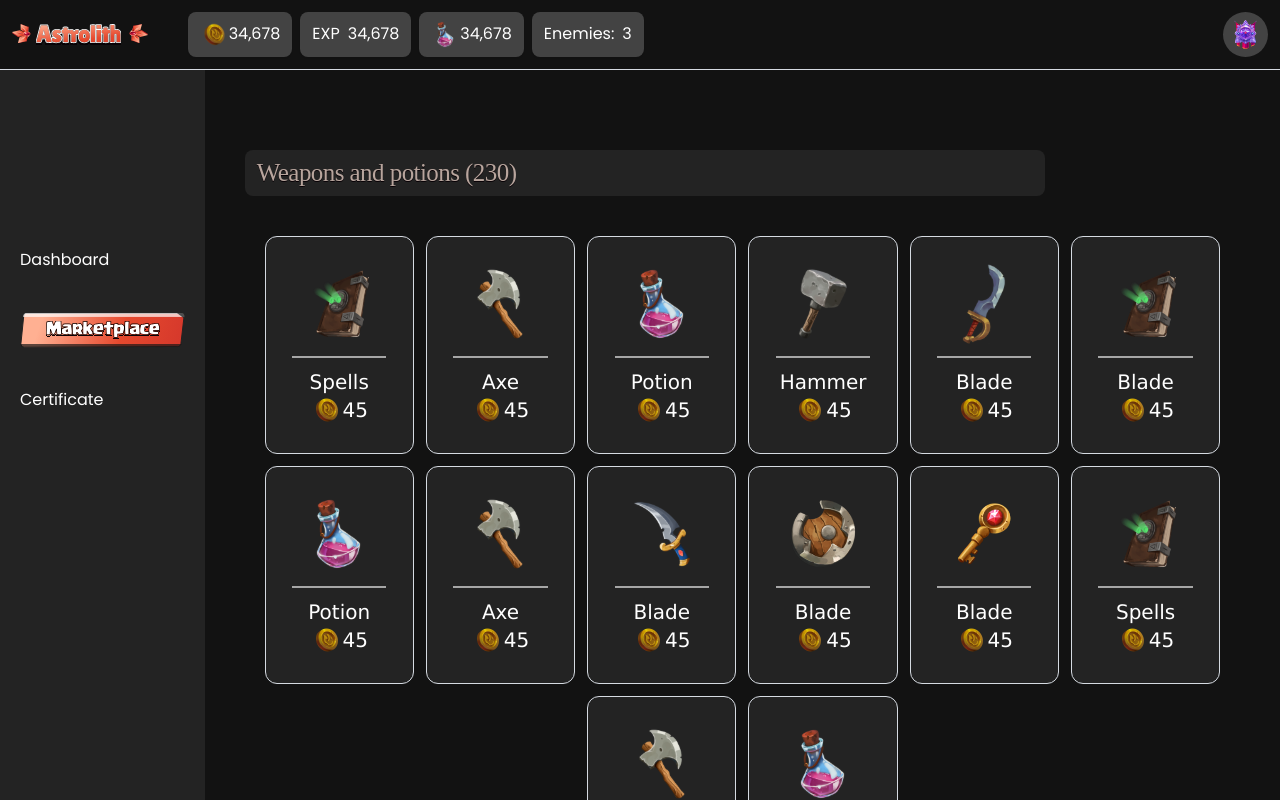
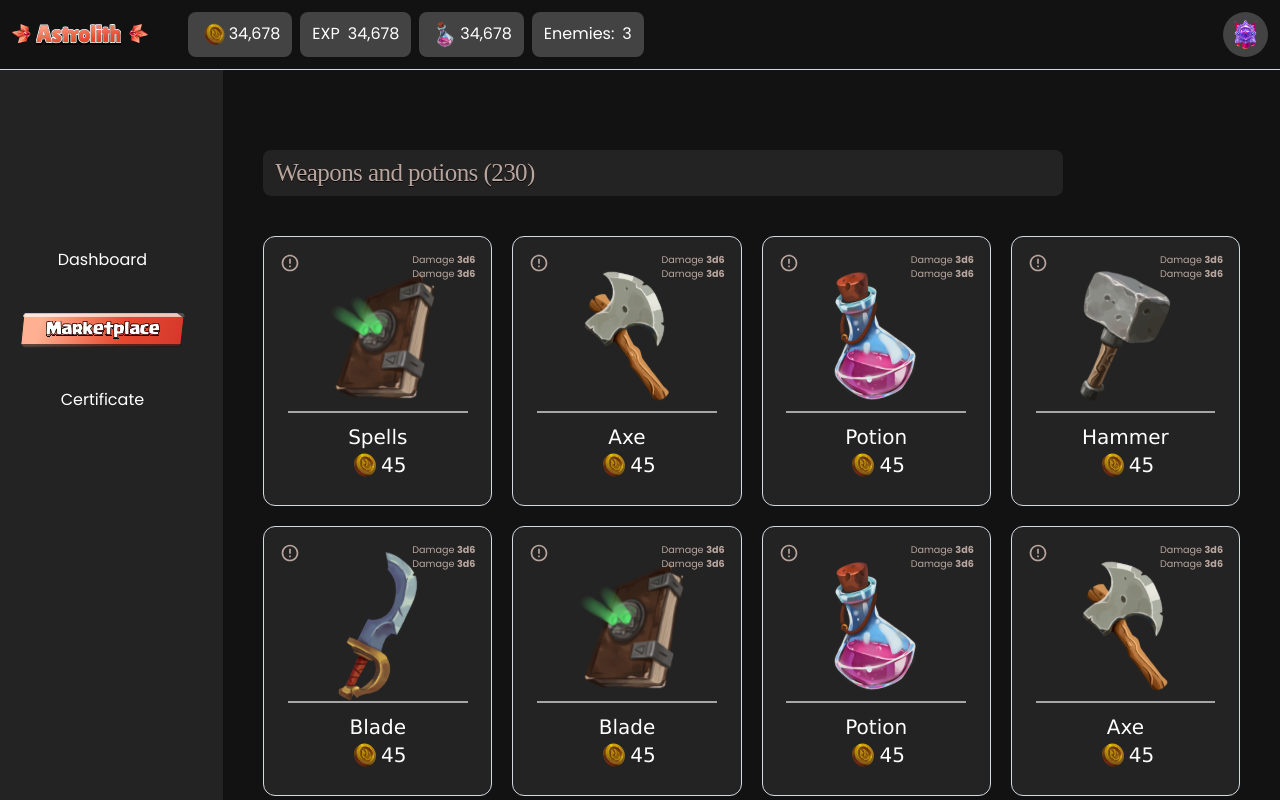
Before and after one commit to Astrolith-Unleash-the-Programmer-in-You/astrolith-frontend, a React (Vite) app: page /dashboard in a window 1280 px wide. Shown: the top 800 px of the page. Built offline with nearby package versions, Linux system fonts and the light colour scheme; no server answers.

Commit message:
done with marketplace

```diff
--- a/package.json
+++ b/package.json
@@ -17,6 +17,7 @@
     "framer-motion": "^10.16.16",
     "react": "^18.2.0",
     "react-dom": "^18.2.0",
+    "react-icons": "^4.12.0",
     "react-router-dom": "^6.21.0",
     "swiper": "^11.0.5",
     "three": "^0.159.0"
--- a/src/components/Dashboard/DashbordNavbar.jsx
+++ b/src/components/Dashboard/DashbordNavbar.jsx
@@ -4,7 +4,7 @@ import { Link } from "react-router-dom";
 
 const DashbordNavbar = () => {
   return (
-    <div className="lg:flex hidden w-full  border-b-[0.1px] p-3 items-center gap-10">
+    <div className="md:flex hidden w-full  border-b-[0.1px] p-3 items-center gap-10">
       <Link to="/" className="max-w-[9.9rem] max-h-[2.2rem]">
         <img className="" src={dashboardLogo} />
       </Link>
--- a/src/components/Dashboard/Navigator.jsx
+++ b/src/components/Dashboard/Navigator.jsx
@@ -13,7 +13,7 @@ const Navigator = () => {
       <ul className="bg-[#232323] hidden lg:flex h-[120vh] flex-col justify-center p-5 w-[35vh] list-none gap-10">
         {dashLinks.map((Link) => (
           <li
-            className="w-[10.3rem] h-[2.2erm] cursor-pointer"
+            className="w-[10.3rem] text-center h-[2.2erm] cursor-pointer"
             key={Link.id}
             onClick={() => setActive(Link.title)}
           >
--- a/src/components/MarketPlaceContent.jsx
+++ b/src/components/MarketPlaceContent.jsx
@@ -1,23 +1,40 @@
 /* eslint-disable react/jsx-key */
 import { marketItems } from "../constants";
 import React from "react";
+import { RiErrorWarningLine } from "react-icons/ri";
 
 const MarketPlaceContent = () => {
   return (
-    <div className=" m-10">
+    <div className=" m-10 w-full">
       <h1 className="bg-[#232323] text p-3 rounded-lg lg:w-[100vh]  my-10">
         Weapons and potions (230){" "}
       </h1>
 
-      <div className="flex gap-3 justify-center flex-wrap">
+      <div className="marketplace__wapons-display w-full gap-5 grid">
         {marketItems.map((item, index) => (
-          <div key={index} className="rounded-xl p-[1.7rem] border-[1px] bg-[#232323] lg:w-[15%] w-[46%] flex flex-col justify-center items-center">
-            <img
-              className="w-[5rem] h-[5rem] mb-3 object-contain "
-              src={item.img}
-            />
+          <div
+            key={index}
+            className="relative rounded-xl px-2 py-6 max-w-[16.2rem]  w-full border-[1px] bg-[#232323] flex flex-col justify-center items-center"
+          >
+            <div className="absolute inset-x-0 top-0 p-4 flex justify-between">
+              <RiErrorWarningLine
+                className="text-[#B8A59D] cursor-pointer"
+                size={20}
+              />
 
-            <h1 className="w-[5.9rem] h-[0.1rem]  mb-3 bg-[#ffffff98]"></h1>
+              <div className="text-[#B8A59D]">
+                <p className="text-[0.6rem]">
+                  Damage <span className="font-bold">3d6</span>
+                </p>
+                <p className="text-[0.6rem]">
+                  Damage <span className="font-bold">3d6</span>
+                </p>
+              </div>
+            </div>
+            <div className="w-[9.4rem] h-[9.4rem]">
+              <img className="w-full h-full object-contain " src={item.img} />
+            </div>
+            <div className="w-[85%] h-[0.1rem]  mb-3 bg-[#ffffff98]"></div>
 
             <h1 className="capitalize why_p font-semibold">{item.name}</h1>
 
--- a/src/index.css
+++ b/src/index.css
@@ -11,6 +11,10 @@
   font-family: "Poppins", sans-serif;
   scroll-behavior: smooth;
   color-scheme: dark;
+}
+
+.marketplace__wapons-display {
+  grid-template-columns: repeat(auto-fill, minmax(min(100%, 200px), 1fr));
 }
 
 .hash-span {
--- a/src/pages/MarketPlace.jsx
+++ b/src/pages/MarketPlace.jsx
@@ -1,12 +1,6 @@
 /* eslint-disable react/jsx-key */
 import React from "react";
-import { useState } from "react";
-import { Diamond, coin, dashboardLogo, magicPotion } from "../assets";
-import { dashLinks } from "../constants";
-import DashboardContent from "../components/DashboardContent";
-import Certificate from "../components/Certificate";
-import { Link } from "react-router-dom";
-import MarketPlaceContent from "../components/MarketPlaceContent";
+
 import { Navbar } from "../components";
 import DashbordNavbar from "../components/Dashboard/DashbordNavbar";
 import Navigator from "../components/Dashboard/Navigator";
@@ -17,7 +11,7 @@ const MarketPlace = () => {
       {/* top */}
       <DashbordNavbar />
 
-      <div className="lg:hidden mb-[5rem]">
+      <div className="md:hidden mb-[5rem]">
         <Navbar />
       </div>
 
```
Also changed, not shown: src/pages/Dashboard.jsx (+1 -6 lines), 1 other file (tests, documents, lock files or other folders).
